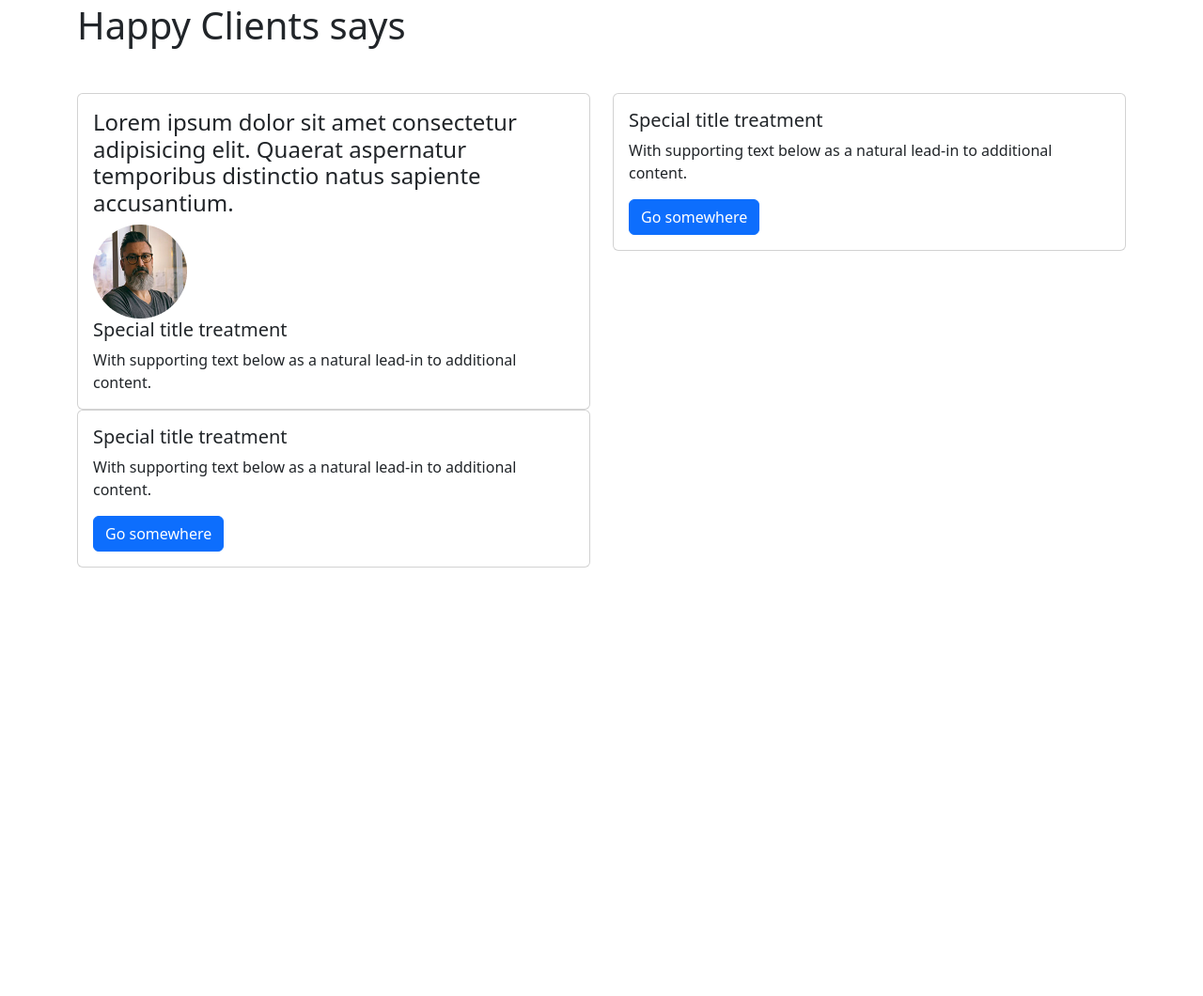
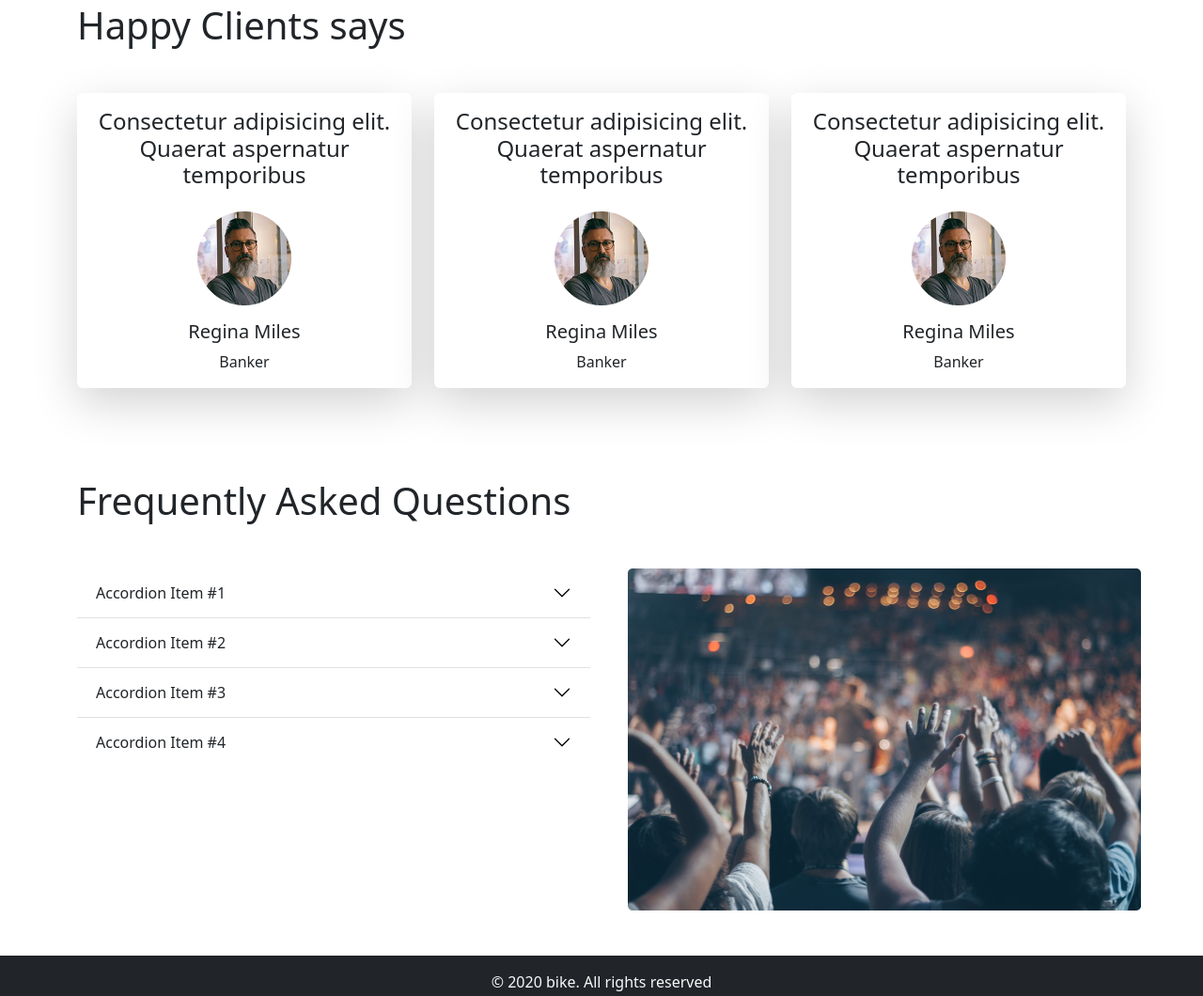
Before and after one commit to alamin0561464977/Abacus-Convention-Center, a plain HTML site: page index.html in a window 1280 px wide. Shown: the part 1725-2785 px from the top of the page at 94% size. Before the commit the page ends 2377 px from the top, so only its background shows below. Drawn offline with nearby package versions, Linux system fonts and the light colour scheme.

Commit message:
Finish Project

```diff
--- a/index.html
+++ b/index.html
@@ -126,7 +126,7 @@
             </div>
         </section>
         <!-- Our package section -->
-        <section class="container mt-5 mb-5">
+        <section class="container my-5">
             <h1 class="my-5">Our package</h1>
             <div class="row">
                 <div class="col-sm-3">
@@ -211,46 +211,125 @@
                 </div>
             </div>
         </section>
-        <section class="container mt-5 mb-5">
-            <h1>Happy Clients says</h1>
+        <!-- Happy Clients says section -->
+        <section class="container my-5">
+            <h1 class="mt-5">Happy Clients says</h1>
             <div class="row my-5">
-                <div class="col-sm-6">
-                    <div class="card">
-                        <div class="card-body">
-                            <h4>Lorem ipsum dolor sit amet consectetur adipisicing elit. Quaerat aspernatur temporibus
-                                distinctio natus sapiente accusantium.</h4>
-                            <img class="" src="images/person 1.png" alt="">
-                            <h5 class="card-title">Special title treatment</h5>
-                            <p class="card-text">With supporting text below as a natural lead-in to additional content.
-                            </p>
+                <div class="col-sm-4">
+                    <div class="card border-0 shadow-lg">
+                        <div class="card-body text-center">
+                            <h4>Consectetur adipisicing elit. Quaerat aspernatur temporibus
+                            </h4>
+                            <img class="my-3" src="images/person 1.png" alt="">
+                            <h5 class="card-title">Regina Miles</h5>
+                            <p class="card-text">Banker</p>
                         </div>
                     </div>
                 </div>
-                <div class="col-sm-6">
-                    <div class="card">
-                        <div class="card-body">
-                            <h5 class="card-title">Special title treatment</h5>
-                            <p class="card-text">With supporting text below as a natural lead-in to additional content.
-                            </p>
-                            <a href="#" class="btn btn-primary">Go somewhere</a>
+                <div class="col-sm-4">
+                    <div class="card border-0 shadow-lg">
+                        <div class="card-body text-center">
+                            <h4>Consectetur adipisicing elit. Quaerat aspernatur temporibus
+                            </h4>
+                            <img class="my-3" src="images/person 1.png" alt="">
+                            <h5 class="card-title">Regina Miles</h5>
+                            <p class="card-text">Banker</p>
                         </div>
                     </div>
                 </div>
-                <div class="col-sm-6">
-                    <div class="card">
-                        <div class="card-body">
-                            <h5 class="card-title">Special title treatment</h5>
-                            <p class="card-text">With supporting text below as a natural lead-in to additional content.
-                            </p>
-                            <a href="#" class="btn btn-primary">Go somewhere</a>
+                <div class="col-sm-4">
+                    <div class="card border-0 shadow-lg">
+                        <div class="card-body text-center">
+                            <h4>Consectetur adipisicing elit. Quaerat aspernatur temporibus
+                            </h4>
+                            <img class="my-3" src="images/person 1.png" alt="">
+                            <h5 class="card-title">Regina Miles</h5>
+                            <p class="card-text">Banker</p>
                         </div>
                     </div>
                 </div>
             </div>
         </section>
+        <!-- Frequently Asked Questions section -->
+        <section class="container my-5 pt-5">
+            <h1>Frequently Asked Questions</h1>
+            <div class="row mt-5">
+                <div class="col-sm-6">
+                    <div class="accordion accordion-flush" id="accordionFlushExample">
+                        <div class="accordion-item">
+                            <h2 class="accordion-header" id="flush-headingOne">
+                                <button class="accordion-button collapsed" type="button" data-bs-toggle="collapse"
+                                    data-bs-target="#flush-collapseOne" aria-expanded="false"
+                                    aria-controls="flush-collapseOne">
+                                    Accordion Item #1
+                                </button>
+                            </h2>
+                            <div id="flush-collapseOne" class="accordion-collapse collapse"
+                                aria-labelledby="flush-headingOne" data-bs-parent="#accordionFlushExample">
+                                <div class="accordion-body">Placeholder content for this accordion, which is intended to
+                                    demonstrate the <code>.accordion-flush</code> class. This is the first item's
+                                    accordion body.</div>
+                            </div>
+                        </div>
+                        <div class="accordion-item">
+                            <h2 class="accordion-header" id="flush-headingTwo">
+                                <button class="accordion-button collapsed" type="button" data-bs-toggle="collapse"
+                                    data-bs-target="#flush-collapseTwo" aria-expanded="false"
+                                    aria-controls="flush-collapseTwo">
+                                    Accordion Item #2
+                                </button>
+                            </h2>
+                            <div id="flush-collapseTwo" class="accordion-collapse collapse"
+                                aria-labelledby="flush-headingTwo" data-bs-parent="#accordionFlushExample">
+                                <div class="accordion-body">Placeholder content for this accordion, which is intended to
+                                    demonstrate the <code>.accordion-flush</code> class. This is the second item's
+                                    accordion body. Let's imagine this being filled with some actual content.</div>
+                            </div>
+                        </div>
+                        <div class="accordion-item">
+                            <h2 class="accordion-header" id="flush-headingThree">
+                                <button class="accordion-button collapsed" type="button" data-bs-toggle="collapse"
+                                    data-bs-target="#flush-collapseThree" aria-expanded="false"
+                                    aria-controls="flush-collapseThree">
+                                    Accordion Item #3
+                                </button>
+                            </h2>
+                            <div id="flush-collapseThree" class="accordion-collapse collapse"
+                                aria-labelledby="flush-headingThree" data-bs-parent="#accordionFlushExample">
+                                <div class="accordion-body">Placeholder content for this accordion, which is intended to
+                                    demonstrate the <code>.accordion-flush</code> class. This is the third item's
+                                    accordion body. Nothing more exciting happening here in terms of content, but just
+                                    filling up the space to make it look, at least at first glance, a bit more
+                                    representative of how this would look in a real-world application.</div>
+                            </div>
+                        </div>
+                        <div class="accordion-item">
+                            <h2 class="accordion-header" id="flush-headingFour">
+                                <button class="accordion-button collapsed" type="button" data-bs-toggle="collapse"
+                                    data-bs-target="#flush-collapseFour" aria-expanded="false"
+                                    aria-controls="flush-collapseFour">
+                                    Accordion Item #4
+                                </button>
+                            </h2>
+                            <div id="flush-collapseFour" class="accordion-collapse collapse"
+                                aria-labelledby="flush-headingFour" data-bs-parent="#accordionFlushExample">
+                                <div class="accordion-body">Placeholder content for this accordion, which is intended to
+                                    demonstrate the <code>.accordion-flush</code> class. This is the third item's
+                                    accordion body. Nothing more exciting happening here in terms of content, but just
+                                    filling up the space to make it look, at least at first glance, a bit more
+                                    representative of how this would look in a real-world application.</div>
+                            </div>
+                        </div>
+                    </div>
+                </div>
+                <div class="col-sm-6">
+                    <img class="img-fluid mx-3" src="images/people.png" alt="">
+                </div>
+            </div>
+        </section>
     </main>
-    <footer>
-
+    <footer class="text-center bg-dark mb-0 py-3 text-light">
+        <p>© 2020 bike. All rights reserved</p>
     </footer>
     <script src="https://cdn.jsdelivr.net/npm/bootstrap@5.2.0/dist/js/bootstrap.bundle.min.js"
         integrity="sha384-A3rJD856KowSb7dwlZdYEkO39Gagi7vIsF0jrRAoQmDKKtQBHUuLZ9AsSv4jD4Xa"
```
